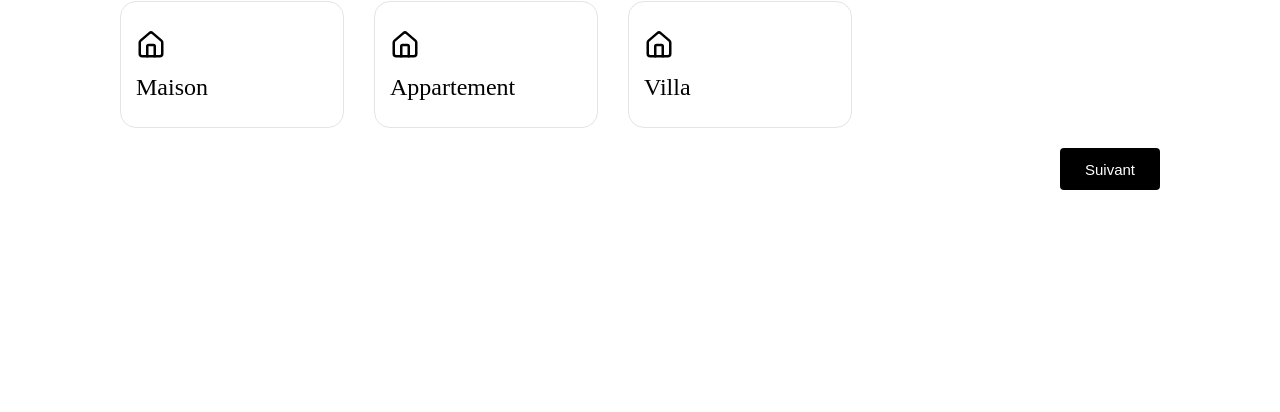
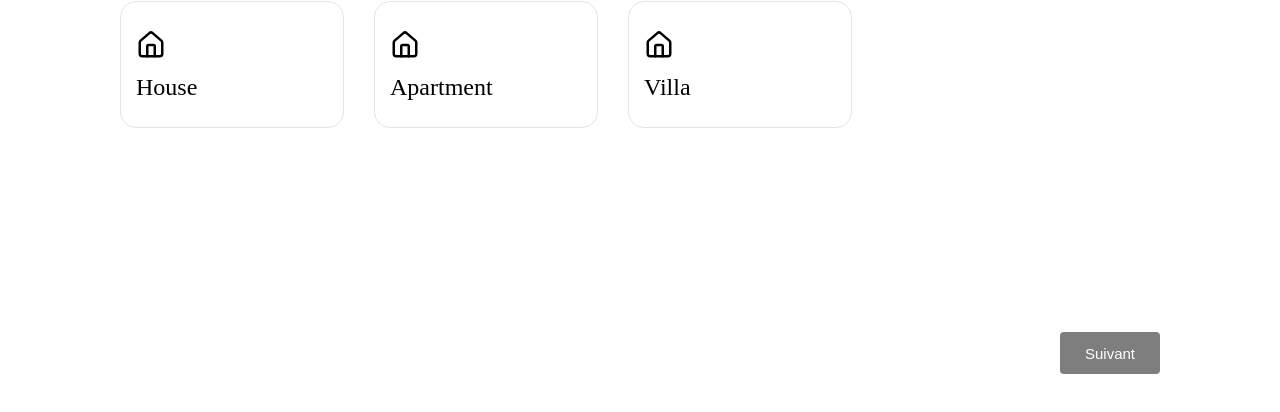
Before and after one commit to junction-2025-stack-underflow/agent-crm-web, a Next.js app: page /add in a window 1280 px wide. Shown: the part 306-718 px from the top of the page. Built offline with nearby package versions, Linux system fonts and the light colour scheme; no server answers; a web font is replaced by a local one.

Commit message:
add house image remaining

```diff
--- a/package.json
+++ b/package.json
@@ -15,7 +15,9 @@
     "@mui/material": "^7.2.0",
     "@types/leaflet": "^1.9.20",
     "antd": "^5.26.5",
+    "axios": "^1.10.0",
     "leaflet": "^1.9.4",
+    "mime": "^4.0.7",
     "next": "15.4.1",
     "react": "19.1.0",
     "react-dom": "19.1.0",
--- /dev/null
+++ b/src/api/config.ts
@@ -0,0 +1,11 @@
+import axios from 'axios';
+
+const ApiUrl = process.env.NEXT_PUBLIC_API_URL;
+
+export const client = axios.create({
+  baseURL: ApiUrl,
+  headers: {
+    'Content-Type': 'application/json',
+  },
+  withCredentials: true,
+});
--- /dev/null
+++ b/src/api/house.ts
@@ -0,0 +1,63 @@
+import { IHouseForm } from '@/utils/types/house.types';
+import { client } from './config';
+import mime from 'mime';
+export const createHouse = async (house: IHouseForm): Promise<any> => {
+  const formData = new FormData();
+
+  if (house.photos && house.photos.length > 0) {
+    for (const [index, uri] of house.photos.entries()) {
+      const fileType = mime.getType(uri);
+      formData.append('images', {
+        uri,
+        type: fileType || 'image/jpeg',
+        name: `image-${index}.${mime.getExtension(fileType || 'image/jpeg')}`,
+      } as any);
+    }
+  }
+
+  formData.append('nombreLits', house.lits.toString());
+  formData.append('nombreSallesDeBain', house.sdb.toString());
+  formData.append('nombreCuisine', house.cuisine.toString());
+  formData.append('wifi', house.options.includes('wifi') ? 'true' : 'false');
+  formData.append(
+    'television',
+    house.options.includes('television') ? 'true' : 'false'
+  );
+  formData.append(
+    'laveLinge',
+    house.options.includes('lave linge') ? 'true' : 'false'
+  );
+  formData.append(
+    'parking',
+    house.options.includes('parking') ? 'true' : 'false'
+  );
+  formData.append(
+    'climatisation',
+    house.options.includes('climatisation') ? 'true' : 'false'
+  );
+  formData.append(
+    'chauffage',
+    house.options.includes('chauffage') ? 'true' : 'false'
+  );
+  formData.append('titre', house.titre.toString());
+  formData.append('description', house.desc.toString());
+  formData.append('region', house.localisation.toString());
+  const details = {
+    PropertyType: house.type,
+    Latitude: house.coordinates[0] ?? 0,
+    Longitude: house.coordinates[1] ?? 0,
+    Area: house.superficie,
+    Rooms: house.chambres,
+    Price: house.price,
+  };
+  formData.append('details', JSON.stringify(details));
+  formData.append('agencyId', '687ad5afb134148fddb99a64');
+
+  const { data } = await client.post<any>('/houses', formData, {
+    headers: {
+      'Content-Type': 'multipart/form-data',
+    },
+  });
+
+  return data;
+};
--- a/src/app/add/Add.css
+++ b/src/app/add/Add.css
@@ -1,8 +1,7 @@
 .add-form-container {
   width: 100%;
-  height: 100%;
+  padding-bottom: 120px;
   flex-grow: 1;
-  padding-bottom: 120px;
   display: flex;
   flex-direction: column;
   align-items: flex-start;
@@ -47,12 +46,12 @@
   cursor: pointer;
 }
 
-.add-form-container .form-footer button:first-child {
+.add-form-container .form-footer .back {
   background-color: white;
   text-decoration: underline;
   color: black;
 }
-.add-form-container .form-footer button:nth-child(2) {
+.add-form-container .form-footer .continue {
   background-color: black;
   color: white;
 }
--- a/src/app/add/page.tsx
+++ b/src/app/add/page.tsx
@@ -8,12 +8,15 @@ import Texts from '@/components/AddHouseSteps/Texts/Texts';
 import TypeLogement from '@/components/AddHouseSteps/TypeLogement/TypeLogement';
 import useStepper from '@/store/StepperStore';
 import { IHouseForm } from '@/utils/types/house.types';
-import React, { useEffect } from 'react';
-import { FormProvider, useForm } from 'react-hook-form';
+import React, { useEffect, useState } from 'react';
+import { FormProvider, useForm, useWatch } from 'react-hook-form';
+import { Snackbar, Alert } from '@mui/material';
+
 import './Add.css';
-import { Divider } from 'antd';
+import { createHouse } from '@/api/house';
 
 const AddHouseForm = () => {
+  const [open, setOpen] = useState(false);
   const {
     currentStep,
     goNextStep,
@@ -25,7 +28,7 @@ const AddHouseForm = () => {
     defaultValues: {
       type: '',
       localisation: '',
-      coordinates: [],
+      coordinates: [0, 0],
       superficie: 0,
       chambres: 0,
       lits: 0,
@@ -38,10 +41,14 @@ const AddHouseForm = () => {
       price: 0,
     },
   });
+  const watched = useWatch({ control: methods.control });
 
   const handleNextStep = async () => {
     if (currentStep === 7) {
       console.log(methods.getValues());
+      createHouse(methods.getValues()).then((response) => {
+        console.log(response);
+      });
       return;
     }
     const isValid = await methods.trigger();
@@ -103,6 +110,42 @@ const AddHouseForm = () => {
     }
   };
 
+  const isStepValid = () => {
+    switch (currentStep) {
+      case 1:
+        return !!watched.type;
+      case 2:
+        return (
+          !!watched.localisation &&
+          watched.coordinates?.length === 2 &&
+          watched.coordinates.every((c: number) => typeof c === 'number')
+        );
+      case 3:
+        return (
+          !!watched.superficie &&
+          watched.superficie > 0 &&
+          !!watched.chambres &&
+          watched.chambres >= 0 &&
+          !!watched.lits &&
+          watched.lits >= 0 &&
+          !!watched.sdb &&
+          watched.sdb >= 0 &&
+          !!watched.cuisine &&
+          watched.cuisine >= 0
+        );
+      case 4:
+        return Array.isArray(watched.options);
+      case 5:
+        return watched.photos && watched.photos.length > 0;
+      case 6:
+        return !!watched.titre && !!watched.desc;
+      case 7:
+        return !!watched.price && watched.price > 0;
+      default:
+        return false;
+    }
+  };
+
   return (
     <FormProvider {...methods}>
       <div className="add-form-container">
@@ -115,11 +158,48 @@ const AddHouseForm = () => {
           {currentStep == 1 ? (
             <div></div>
           ) : (
-            <button onClick={goPreviousStep}>Retour</button>
+            <button onClick={goPreviousStep} className="back">
+              Retour
+            </button>
           )}
 
-          <button onClick={handleNextStep}>Suivant</button>
+          <div
+            onClick={() => {
+              if (!isStepValid()) {
+                setOpen(true); // Show snackbar
+              } else {
+                handleNextStep(); // Proceed
+              }
+            }}
+            style={{ display: 'inline-block', cursor: 'pointer' }}
+          >
+            <button
+              disabled={!isStepValid()}
+              style={{
+                backgroundColor: !isStepValid() ? '#7E7E7E' : 'black',
+                pointerEvents: 'none', // Disable pointer inside button
+              }}
+              className="continue"
+            >
+              Suivant
+            </button>
+          </div>
         </div>
+        <Snackbar
+          open={open}
+          autoHideDuration={3000}
+          onClose={() => setOpen(false)}
+          anchorOrigin={{ vertical: 'top', horizontal: 'center' }}
+        >
+          <Alert
+            severity="warning"
+            onClose={() => setOpen(false)}
+            sx={{ width: '100%' }}
+          >
+            Veuillez remplir tous les champs requis ou cliquer au moins sur un
+            des choix avant de continuer.
+          </Alert>
+        </Snackbar>
       </div>
     </FormProvider>
   );
--- a/src/app/layout.tsx
+++ b/src/app/layout.tsx
@@ -14,8 +14,9 @@ const geistMono = Geist_Mono({
 });
 
 export const metadata: Metadata = {
-  title: 'Create Next App',
-  description: 'Generated by create next app',
+  title: 'Homeseek',
+  description:
+    'Simplify selling the properties you represent by finding the clients that are more likig to make a step to make an offer more than any other using advanced recommandation techs',
 };
 
 export default function RootLayout({
@@ -37,7 +38,6 @@ export default function RootLayout({
             display: 'flex',
             flexGrow: 1,
             minHeight: 0,
-            paddingBottom: '40px',
           }}
         >
           {children}
--- a/src/components/AddHouseSteps/InfosHouse/InfosHouse.tsx
+++ b/src/components/AddHouseSteps/InfosHouse/InfosHouse.tsx
@@ -119,7 +119,7 @@ const InfosHouse = () => {
       <div style={{ width: '100%', backgroundColor: '#E4E4E4', height: 0.3 }} />
 
       <div className="info-item">
-        <span className="label">Salle de bain</span>
+        <span className="label">Cuisine</span>
         <div className="counter">
           <button
             className="counter-btn"
--- a/src/components/AddHouseSteps/Localisation/Localisation.tsx
+++ b/src/components/AddHouseSteps/Localisation/Localisation.tsx
@@ -40,6 +40,7 @@ const Localisation = () => {
           `https://photon.komoot.io/api/?q=${encodeURIComponent(query)}&limit=5`
         );
         const data = await res.json();
+        console.log(data);
         setSuggestions(data.features);
       } catch (err) {
         console.error('Search failed:', err);
--- a/src/components/AddHouseSteps/TypeLogement/TypeLogement.tsx
+++ b/src/components/AddHouseSteps/TypeLogement/TypeLogement.tsx
@@ -6,7 +6,7 @@ import { useFormContext } from 'react-hook-form';
 const TypeLogement = () => {
   const { watch, setValue } = useFormContext();
   const selectedType = watch('type');
-  const types = ['Maison', 'Appartement', 'Villa'];
+  const types = ['House', 'Apartment', 'Villa'];
   return (
     <div className="houses-container">
       {types.map((type: string) => (
@@ -14,9 +14,9 @@ const TypeLogement = () => {
           key={type}
           type={type}
           onClick={() => {
-            setValue('type', type.toLowerCase());
+            setValue('type', type);
           }}
-          selected={type.toLowerCase() === selectedType}
+          selected={type === selectedType}
         />
       ))}
     </div>
--- a/src/utils/types/house.types.ts
+++ b/src/utils/types/house.types.ts
@@ -1,7 +1,7 @@
 export interface IHouseForm {
   type: string;
   localisation: string;
-  coordinates: [];
+  coordinates: [number, number];
   superficie: number;
   chambres: number;
   lits: number;
```
Also changed, not shown: 2 other files (tests, documents, lock files or other folders).
